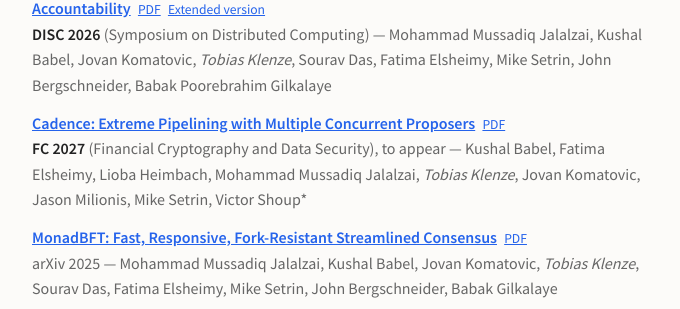
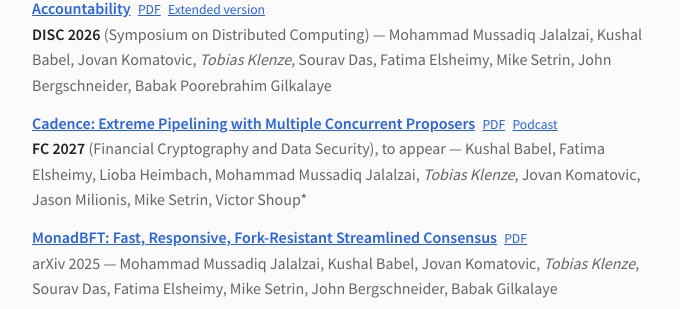
Before and after one commit to tklenze/tklenze.github.io, a Jekyll site: the page built from index.md, in a window 1280 px wide. Shown: the part 600-909 px from the top of the page, without its empty margins (299-979 px from the left). Built offline with Jekyll 4.4.1, drawn with Linux system fonts in a browser that asks for light colours.

Commit message:
Cadence: link the podcast episode
Co-Authored-By: Claude Opus 5.5 <noreply@anthropic.com>

```diff
--- a/index.md
+++ b/index.md
@@ -34,7 +34,7 @@ title: Tobias Klenze
     <span class="pub-venue"><span class="venue">DISC 2026</span> (Symposium on Distributed Computing) — Mohammad Mussadiq Jalalzai, Kushal Babel, Jovan Komatovic, <em>Tobias Klenze</em>, Sourav Das, Fatima Elsheimy, Mike Setrin, John Bergschneider, Babak Poorebrahim Gilkalaye</span>
   </li>
   <li>
-    <span class="pub-title"><a href="https://arxiv.org/abs/2607.02275">Cadence: Extreme Pipelining with Multiple Concurrent Proposers</a></span> <a class="pub-link" href="https://arxiv.org/pdf/2607.02275">PDF</a><br>
+    <span class="pub-title"><a href="https://arxiv.org/abs/2607.02275">Cadence: Extreme Pipelining with Multiple Concurrent Proposers</a></span> <a class="pub-link" href="https://arxiv.org/pdf/2607.02275">PDF</a> <a class="pub-link" href="https://www.youtube.com/watch?v=9qm0YOrOiq4">Podcast</a><br>
     <span class="pub-venue"><span class="venue">FC 2027</span> (Financial Cryptography and Data Security), to appear — Kushal Babel, Fatima Elsheimy, Lioba Heimbach, Mohammad Mussadiq Jalalzai, <em>Tobias Klenze</em>, Jovan Komatovic, Jason Milionis, Mike Setrin, Victor Shoup*</span>
   </li>
   <li>
```
